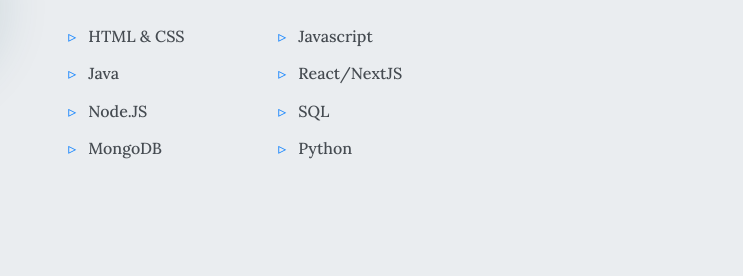
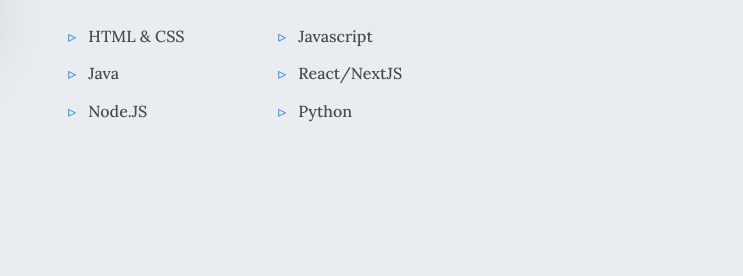
Before and after one commit to atouze7/Portfolio, a website: page index.html in a window 1280 px wide. Shown: the part 1097-1373 px from the top of the page, 399-1142 px from the left. Drawn offline with Linux system fonts and the light colour scheme.

Commit message:
Resume change

```diff
--- a/index.html
+++ b/index.html
@@ -157,8 +157,6 @@
 <li>Java</li>
 <li>React/NextJS</li>
 <li>Node.JS</li>
-<li>SQL</li>
-<li>MongoDB</li>
 <li>Python</li>
 </ul>
 </div>
```
